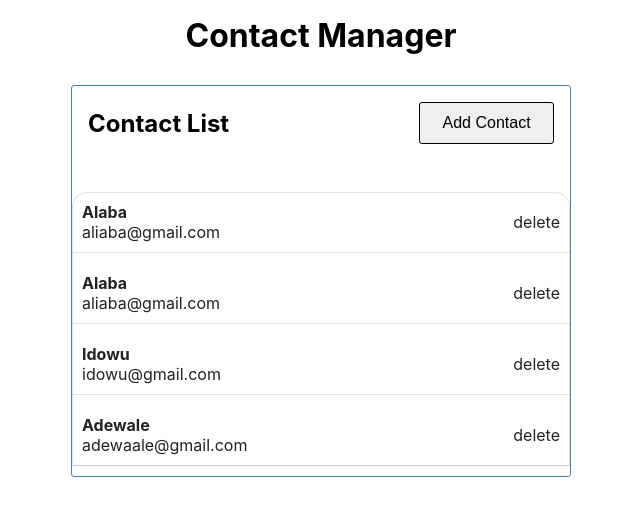
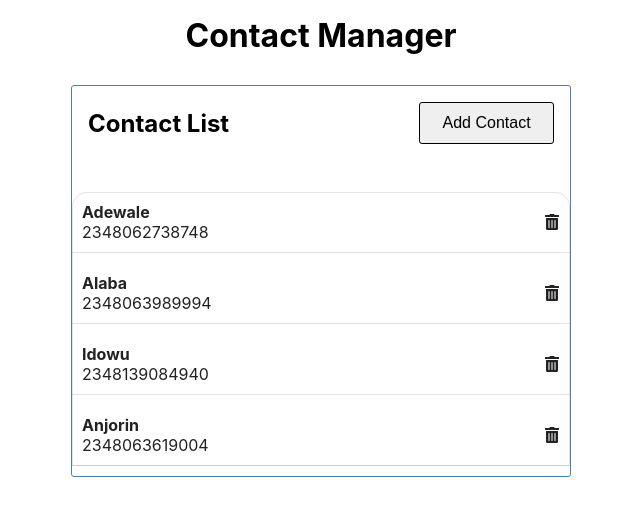
Before and after one commit to alialaba/contact-list-app, a React (Create React App) app: page / in a window 1280 px wide. Shown: the top 516 px of the page, without its empty margins (319-959 px from the left). Built offline with nearby package versions, Linux system fonts and the light colour scheme.

Commit message:
feat:implement user dynamic  contail detail page

```diff
--- a/src/App.js
+++ b/src/App.js
@@ -3,15 +3,16 @@ import {BrowserRouter, Routes, Route} from "react-router-dom"
 import Header from "./components/Header";
 import AddContact from "./components/AddContact";
 import ContactList from "./components/ContactList";
+import ContactDetail from "./components/ContactDetail";
 
 export default function App() {
   const [contacts, setContacts]= useState([
     {
       id:1,
-      name:"Alaba",
+      name:"Adewale",
       open:false,
-      email:"aliaba@gmail.com",
-      phone:2348063611994,
+      email:"adewale@gmail.com",
+      phone:2348062738748,
 
     },
     {
@@ -19,7 +20,7 @@ export default function App() {
       name:"Alaba",
       open:false,
       email:"aliaba@gmail.com",
-      phone:2348063611994,
+      phone:2348063989994,
 
     },
     {
@@ -27,15 +28,15 @@ export default function App() {
       name:"Idowu",
       open:false,
       email:"idowu@gmail.com",
-      phone:2348063611994,
+      phone:2348139084940,
 
     },
     {
       id:4,
-      name:"Adewale",
+      name:"Anjorin",
       open:false,
-      email:"adewaale@gmail.com",
-      phone:2348063611994,
+      email:"anjorin@gmail.com",
+      phone:2348063619004,
 
     }
   ])
@@ -53,6 +54,8 @@ setContacts(contacts.map((contact)=> contact.id === id ? {...contact, open:!cont
           <Routes>
             <Route path="/"  element={<ContactList contacts={contacts} onExpand={toggleExpandContact}/>}></Route>
             <Route path="/AddContact" element={<AddContact />}/>
+            {/* direct to the individual contact unique address display */}
+            <Route path="/ContactDetail/:id" element={<ContactDetail/>}/>
 
         </Routes>
         </div>
--- a/src/components/Contact.jsx
+++ b/src/components/Contact.jsx
@@ -1,22 +1,31 @@
+import { Link } from "react-router-dom";
+import {FaInfoCircle} from "react-icons/fa";
+import {FaPhoneAlt} from "react-icons/fa";
+import {FaTrashAlt} from "react-icons/fa";
+import {FaRegCommentAlt} from "react-icons/fa"
+import {FaRegEdit} from "react-icons/fa"
 export default function Contact({contact, onExpand}){
     return(
         <div className="contact" onClick={()=> onExpand(contact.id)}>
         <div className="flex">
              <div>
                <h4>{contact.name}</h4>
-               <p>{contact.email}</p>
+               <p>{contact.phone}</p>
             </div>
-           <p>delete</p>
+          <FaTrashAlt/>
         </div>
 
             {contact.open  &&
         <div className="contact-footer">
-            <p className="center">{contact.phone}</p>
-            <ul className="flex">
-                <li>phone icon</li>
-                <li>message icon</li>
-                <li>detail icon</li>
-            </ul>
+            <p className="center"> {contact.email}</p>
+             <ul className="flex">
+             <li><FaPhoneAlt/></li>
+                <li><FaRegCommentAlt/></li>
+                <li><FaRegEdit/></li>
+                {/* /ContactDetail/${contact.id} redirect to an individual contact details */}
+               <Link to={`/ContactDetail/${contact.id}`} state={{contact:contact}} > <li><FaInfoCircle/></li></Link>
+             </ul>
+
         </div>
 
                }
--- /dev/null
+++ b/src/components/ContactDetail.jsx
@@ -0,0 +1,22 @@
+import { Link, useLocation } from 'react-router-dom'
+import Button from './Button';
+export default function ContactDetail({contact}){
+    const location = useLocation();
+console.log(contact)
+console.log(location);
+var contact = location.state?.contact;
+console.log(contact.name)
+    return (
+        <section  className="contact-detail">
+            <div className="circle"></div>
+            <div className="center">
+            <h2>{contact.name}</h2>
+            <p>{contact.phone}</p>
+
+            </div>
+            <Link to="/">
+            <Button  text="Go back"/>
+            </Link>
+        </section>
+    );
+}
--- a/src/index.css
+++ b/src/index.css
@@ -90,3 +90,17 @@ code {
 ul{
   list-style: none;
 }
+.circle{
+  width: 50px;
+  height: 50px;
+  background-color: aqua;
+  border-radius: 100%;
+
+  margin: 40px auto;
+}
+.contact-detail{
+  /* background-color: var(--bkg-dk-color); */
+  padding: 1rem;
+  margin: 0 1rem;
+
+}
```
